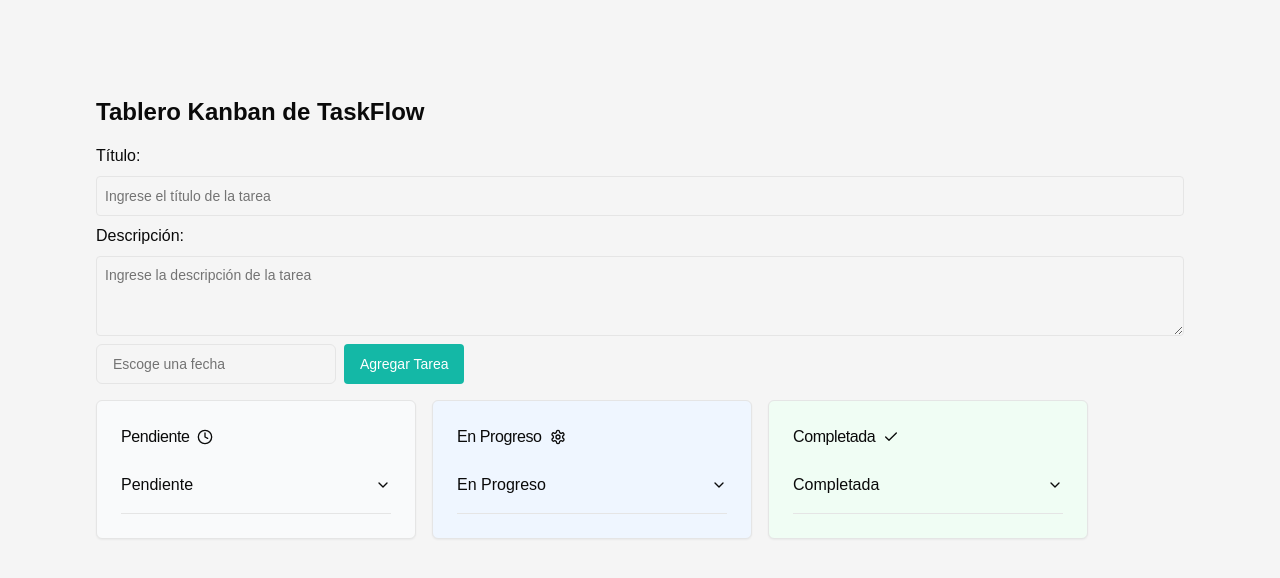
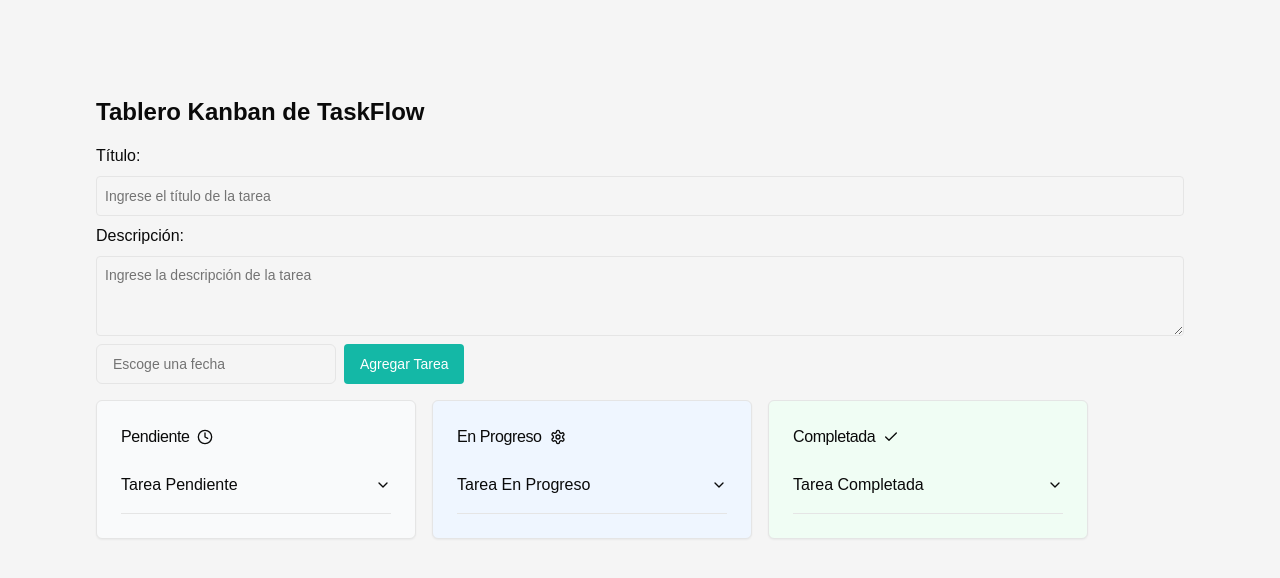
Before and after one commit to KaicerPirata/UCC-GO, a Next.js app: page / in a window 1280 px wide. Shown: the top 578 px of the page. Built offline with nearby package versions, Linux system fonts and the light colour scheme.

Commit message:
que el menu desplegable de pendiente diga tarea pendiente , en progreso diga tarea en progreso y completa diga tarea completa.

```diff
--- a/src/app/page.tsx
+++ b/src/app/page.tsx
@@ -239,6 +239,7 @@
             selectedTask={selectedTask}
             selectedColumn={selectedColumn}
             setSelectedTask={setSelectedTask}
+            dropdownTitle="Tarea Pendiente"
           />
           <KanbanColumn
             title="En Progreso"
@@ -251,6 +252,7 @@
             selectedTask={selectedTask}
             selectedColumn={selectedColumn}
             setSelectedTask={setSelectedTask}
+            dropdownTitle="Tarea En Progreso"
           />
           <KanbanColumn
             title="Completada"
@@ -263,6 +265,7 @@
             selectedTask={selectedTask}
             selectedColumn={selectedColumn}
             setSelectedTask={setSelectedTask}
+            dropdownTitle="Tarea Completada"
           />
         </div>
 
@@ -301,6 +304,7 @@
   selectedTask: Task | null;
   selectedColumn: string | null;
   setSelectedTask: (task: Task | null) => void;
+  dropdownTitle: string;
 }
 
 function KanbanColumn({
@@ -313,7 +317,8 @@
                           onTaskClick,
                           selectedTask,
                           selectedColumn,
-                          setSelectedTask
+                          setSelectedTask,
+                          dropdownTitle
                         }: KanbanColumnProps) {
   const getColumnBackgroundColor = () => {
     switch (title) {
@@ -373,7 +378,7 @@
       <CardContent className="flex flex-col gap-4">
         <Accordion type="single" collapsible onValueChange={handleAccordionClick}>
           <AccordionItem value={columnId}>
-            <AccordionTrigger>{title}</AccordionTrigger>
+            <AccordionTrigger>{dropdownTitle}</AccordionTrigger>
             <AccordionContent>
               {tasks.map((task, index) => {
                 const taskNumber = index + 1;
```
